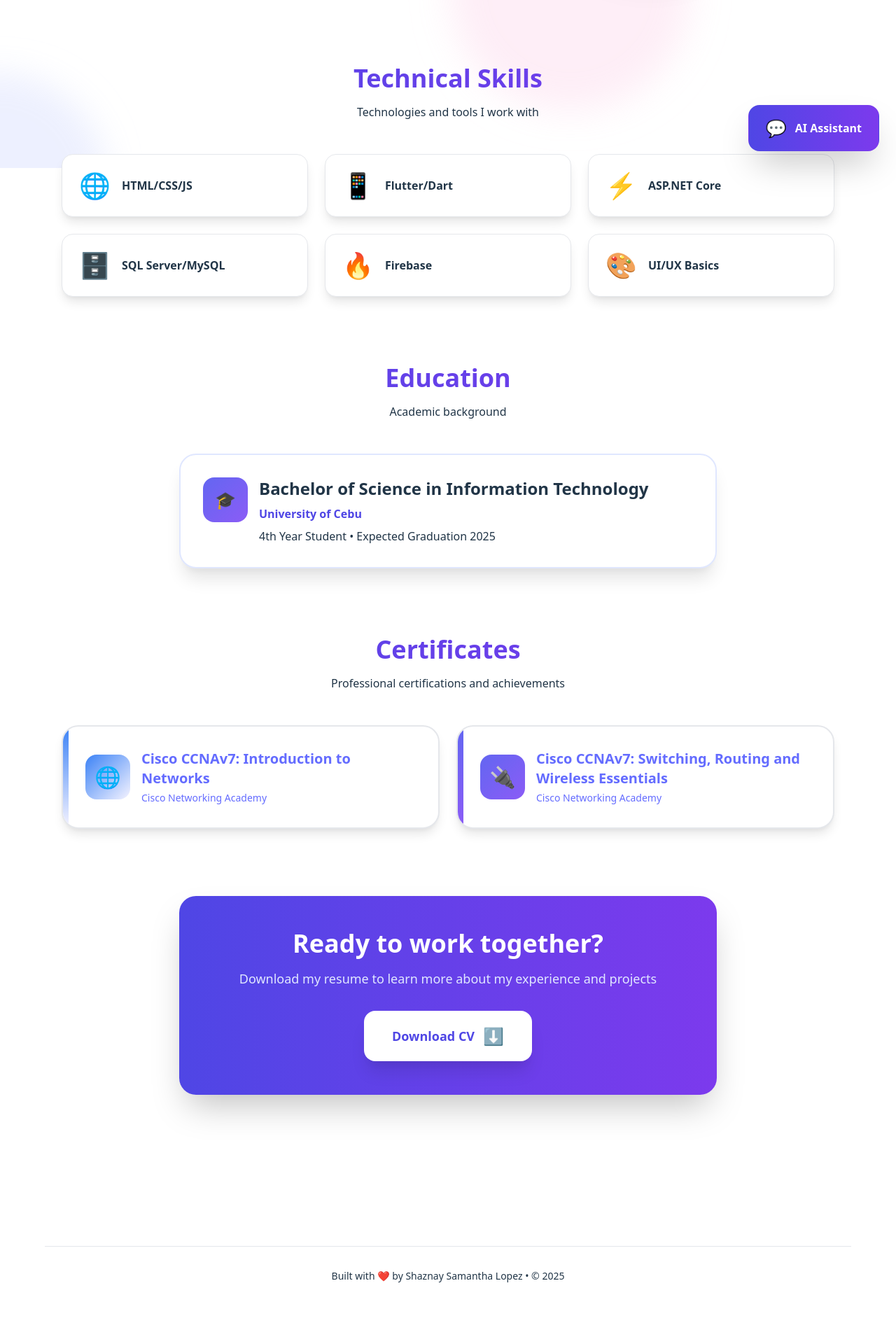
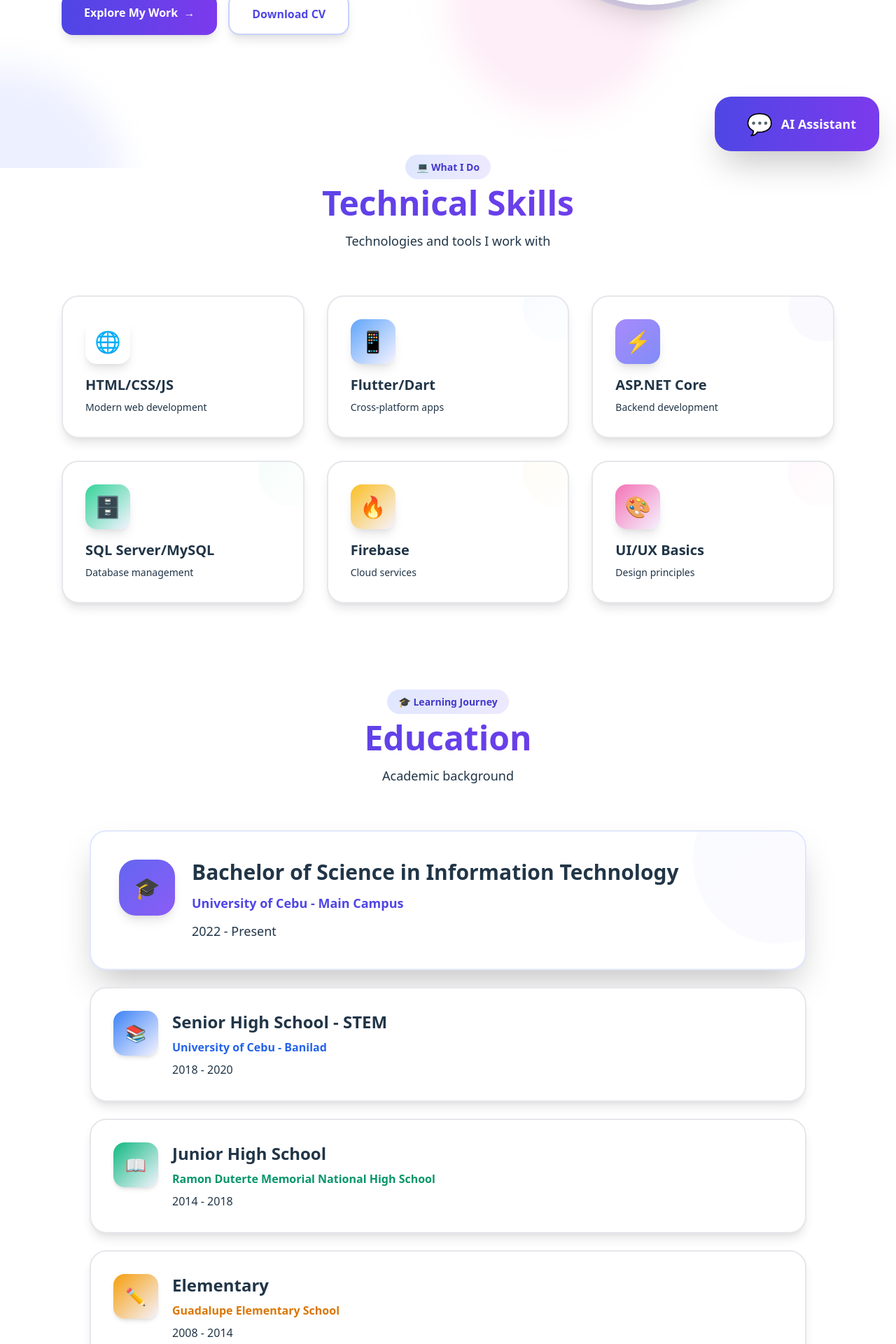
Before and after one commit to yangyangers/shaznay-portfolio, a React (Vite) app: page / in a window 1280 px wide. Shown: the part 560-2480 px from the top of the page at 70% size. Before the commit the page ends 2425 px from the top, so only its background shows below. Built offline with nearby package versions, Linux system fonts and the light colour scheme.

Commit message:
Enhancing the UI

```diff
--- a/src/PortfolioWithChat.jsx
+++ b/src/PortfolioWithChat.jsx
@@ -121,34 +121,35 @@ export default function PortfolioWithChat() {
 
       {/* Hero */}
       <main className="relative max-w-6xl mx-auto p-6">
-        <section id="hero" className="grid grid-cols-1 md:grid-cols-2 gap-12 items-center py-12">
-          <div className="space-y-6">
-            <div className="inline-block">
-              <span className="px-4 py-2 bg-indigo-100 text-indigo-700 rounded-full text-sm font-semibold">
+        <section id="hero" className="grid grid-cols-1 md:grid-cols-2 gap-12 items-center py-12 min-h-[80vh]">
+          <div className="space-y-8">
+            <div className="inline-block animate-bounce">
+              <span className="px-5 py-2 bg-gradient-to-r from-indigo-100 to-purple-100 text-indigo-700 rounded-full text-sm font-semibold shadow-md">
                 👋 Welcome to my portfolio
               </span>
             </div>
-            <h2 className="text-5xl md:text-6xl font-black leading-tight">
+            <h2 className="text-5xl md:text-7xl font-black leading-tight">
               Hi – I'm{" "}
-              <span className="bg-gradient-to-r from-indigo-600 via-purple-600 to-pink-600 bg-clip-text text-transparent">
+              <span className="bg-gradient-to-r from-indigo-600 via-purple-600 to-pink-600 bg-clip-text text-transparent animate-gradient">
                 Shaznay
               </span>
             </h2>
-            <p className="text-lg text-slate-600 leading-relaxed">
+            <p className="text-xl text-slate-600 leading-relaxed font-light">
               4th year BSIT student passionate about crafting elegant web and mobile solutions.
               I turn ideas into reality through clean code and thoughtful design.
             </p>
-            <div className="flex gap-4">
+            <div className="flex flex-wrap gap-4">
               <a
                 href="#skills"
-                className="group px-8 py-4 bg-gradient-to-r from-indigo-600 to-purple-600 text-white font-bold rounded-2xl shadow-lg hover:shadow-2xl transition-all transform hover:-translate-y-1 hover:scale-105"
+                className="group px-8 py-4 bg-gradient-to-r from-indigo-600 to-purple-600 text-white font-bold rounded-2xl shadow-lg hover:shadow-2xl transition-all transform hover:-translate-y-1 hover:scale-105 relative overflow-hidden"
               >
-                Explore My Work
-                <span className="inline-block ml-2 group-hover:translate-x-1 transition-transform">→</span>
+                <span className="relative z-10">Explore My Work</span>
+                <span className="relative z-10 inline-block ml-2 group-hover:translate-x-1 transition-transform">→</span>
+                <div className="absolute inset-0 bg-gradient-to-r from-purple-600 to-pink-600 opacity-0 group-hover:opacity-100 transition-opacity"></div>
               </a>
               <a
                 href="#cv"
-                className="px-8 py-4 bg-white text-indigo-600 font-bold rounded-2xl shadow-lg hover:shadow-2xl transition-all transform hover:-translate-y-1 border-2 border-indigo-200"
+                className="px-8 py-4 bg-white text-indigo-600 font-bold rounded-2xl shadow-lg hover:shadow-2xl transition-all transform hover:-translate-y-1 border-2 border-indigo-200 hover:border-indigo-400"
               >
                 Download CV
               </a>
@@ -156,15 +157,16 @@ export default function PortfolioWithChat() {
           </div>
           <div className="flex justify-center items-center">
             <div className="relative">
-              <div className="absolute inset-0 bg-gradient-to-r from-indigo-400 to-purple-400 rounded-full blur-2xl opacity-30 animate-pulse"></div>
+              <div className="absolute inset-0 bg-gradient-to-r from-indigo-400 to-purple-400 rounded-full blur-3xl opacity-40 animate-pulse"></div>
+              <div className="absolute -inset-4 bg-gradient-to-r from-pink-400 via-purple-400 to-indigo-400 rounded-full blur-2xl opacity-20 animate-spin-slow"></div>
 
-              <div className="relative rounded-full shadow-2xl w-80 h-80 bg-gradient-to-br from-indigo-200 to-purple-200 hover:scale-105 transition-transform duration-500 ring-8 ring-white flex items-center justify-center overflow-hidden">
-
+              <div className="relative rounded-full shadow-2xl w-80 h-80 bg-gradient-to-br from-indigo-200 to-purple-200 hover:scale-110 transition-transform duration-700 ring-8 ring-white flex items-center justify-center overflow-hidden group">
+                <div className="absolute inset-0 bg-gradient-to-br from-indigo-400/20 to-purple-400/20 opacity-0 group-hover:opacity-100 transition-opacity duration-500"></div>
                 {/* PLACE YOUR IMAGE HERE */}
                 <img
                   src="/myphoto.jpg"
                   alt="Shaznay"
-                  className="object-cover w-full h-full"
+                  className="object-cover w-full h-full group-hover:scale-110 transition-transform duration-700"
                 />
               </div>
             </div>
@@ -172,30 +174,39 @@ export default function PortfolioWithChat() {
         </section>
 
         {/* Skills */}
-        <section id="skills" className="mt-24 mb-16">
-          <div className="text-center mb-12">
-            <h3 className="text-4xl font-black mb-4 bg-gradient-to-r from-indigo-600 to-purple-600 bg-clip-text text-transparent">
+        <section id="skills" className="mt-32 mb-16">
+          <div className="text-center mb-16">
+            <div className="inline-block mb-4">
+              <span className="px-4 py-2 bg-gradient-to-r from-indigo-100 to-purple-100 text-indigo-700 rounded-full text-sm font-semibold">
+                💻 What I Do
+              </span>
+            </div>
+            <h3 className="text-5xl font-black mb-4 bg-gradient-to-r from-indigo-600 to-purple-600 bg-clip-text text-transparent">
               Technical Skills
             </h3>
-            <p className="text-slate-600">Technologies and tools I work with</p>
+            <p className="text-slate-600 text-lg">Technologies and tools I work with</p>
           </div>
-          <div className="grid grid-cols-1 sm:grid-cols-2 lg:grid-cols-3 gap-6">
+          <div className="grid grid-cols-1 sm:grid-cols-2 lg:grid-cols-3 gap-8">
             {[
-              { name: "HTML/CSS/JS", icon: "🌐", color: "from-orange-400 to-red-400" },
-              { name: "Flutter/Dart", icon: "📱", color: "from-blue-400 to-cyan-400" },
-              { name: "ASP.NET Core", icon: "⚡", color: "from-purple-400 to-indigo-400" },
-              { name: "SQL Server/MySQL", icon: "🗄️", color: "from-green-400 to-emerald-400" },
-              { name: "Firebase", icon: "🔥", color: "from-yellow-400 to-orange-400" },
-              { name: "UI/UX Basics", icon: "🎨", color: "from-pink-400 to-rose-400" }
+              { name: "HTML/CSS/JS", icon: "🌐", color: "from-orange-400 to-red-400", desc: "Modern web development" },
+              { name: "Flutter/Dart", icon: "📱", color: "from-blue-400 to-cyan-400", desc: "Cross-platform apps" },
+              { name: "ASP.NET Core", icon: "⚡", color: "from-purple-400 to-indigo-400", desc: "Backend development" },
+              { name: "SQL Server/MySQL", icon: "🗄️", color: "from-green-400 to-emerald-400", desc: "Database management" },
+              { name: "Firebase", icon: "🔥", color: "from-yellow-400 to-orange-400", desc: "Cloud services" },
+              { name: "UI/UX Basics", icon: "🎨", color: "from-pink-400 to-rose-400", desc: "Design principles" }
             ].map((skill, i) => (
               <div
                 key={i}
-                className="group relative bg-white p-6 rounded-2xl shadow-lg hover:shadow-2xl transition-all transform hover:-translate-y-2 border border-slate-100 overflow-hidden"
+                className="group relative bg-white p-8 rounded-3xl shadow-lg hover:shadow-2xl transition-all duration-500 transform hover:-translate-y-3 border-2 border-slate-100 overflow-hidden"
               >
-                <div className={`absolute inset-0 bg-gradient-to-br ${skill.color} opacity-0 group-hover:opacity-10 transition-opacity`}></div>
-                <div className="relative flex items-center space-x-4">
-                  <span className="text-4xl">{skill.icon}</span>
-                  <span className="font-bold text-slate-800">{skill.name}</span>
+                <div className={`absolute inset-0 bg-gradient-to-br ${skill.color} opacity-0 group-hover:opacity-10 transition-opacity duration-500`}></div>
+                <div className={`absolute -right-8 -top-8 w-24 h-24 bg-gradient-to-br ${skill.color} rounded-full opacity-5 group-hover:opacity-20 transition-opacity duration-500`}></div>
+                <div className="relative">
+                  <div className={`inline-flex items-center justify-center w-16 h-16 bg-gradient-to-br ${skill.color} rounded-2xl mb-4 shadow-lg group-hover:scale-110 transition-transform duration-500`}>
+                    <span className="text-3xl">{skill.icon}</span>
+                  </div>
+                  <h4 className="font-bold text-xl text-slate-800 mb-2">{skill.name}</h4>
+                  <p className="text-slate-500 text-sm">{skill.desc}</p>
                 </div>
               </div>
             ))}
@@ -203,26 +214,93 @@ export default function PortfolioWithChat() {
         </section>
 
         {/* Education */}
-        <section id="education" className="mt-24 mb-16">
-          <div className="text-center mb-12">
-            <h3 className="text-4xl font-black mb-4 bg-gradient-to-r from-indigo-600 to-purple-600 bg-clip-text text-transparent">
+        <section id="education" className="mt-32 mb-16">
+          <div className="text-center mb-16">
+            <div className="inline-block mb-4">
+              <span className="px-4 py-2 bg-gradient-to-r from-indigo-100 to-purple-100 text-indigo-700 rounded-full text-sm font-semibold">
+                🎓 Learning Journey
+              </span>
+            </div>
+            <h3 className="text-5xl font-black mb-4 bg-gradient-to-r from-indigo-600 to-purple-600 bg-clip-text text-transparent">
               Education
             </h3>
-            <p className="text-slate-600">Academic background</p>
+            <p className="text-slate-600 text-lg">Academic background</p>
           </div>
-          <div className="max-w-3xl mx-auto bg-white p-8 rounded-3xl shadow-xl hover:shadow-2xl transition-all border-2 border-indigo-100 relative overflow-hidden group">
-            <div className="absolute inset-0 bg-gradient-to-r from-indigo-50 to-purple-50 opacity-0 group-hover:opacity-100 transition-opacity"></div>
+
+          <div className="max-w-5xl mx-auto space-y-6">
+            {/* College */}
+            <div className="bg-white p-10 rounded-3xl shadow-2xl hover:shadow-3xl transition-all duration-500 border-2 border-indigo-100 relative overflow-hidden group">
+              <div className="absolute inset-0 bg-gradient-to-r from-indigo-50 to-purple-50 opacity-0 group-hover:opacity-100 transition-opacity duration-500"></div>
+              <div className="absolute -right-20 -top-20 w-60 h-60 bg-gradient-to-br from-indigo-200 to-purple-200 rounded-full opacity-10 group-hover:opacity-20 transition-opacity duration-500"></div>
               <div className="relative">
-              <div className="flex items-start space-x-4">
-                <div className="flex-shrink-0 w-16 h-16 bg-gradient-to-br from-indigo-500 to-purple-500 rounded-2xl flex items-center justify-center text-white text-2xl font-bold">
+                <div className="flex items-start space-x-6">
+                  <div className="flex-shrink-0 w-20 h-20 bg-gradient-to-br from-indigo-500 to-purple-500 rounded-3xl flex items-center justify-center text-white text-3xl font-bold shadow-lg group-hover:scale-110 transition-transform duration-500">
                     🎓
                   </div>
                   <div className="flex-1">
-                  <h4 className="text-2xl font-bold text-slate-900 mb-2">
+                    <h4 className="text-3xl font-black text-slate-900 mb-3 group-hover:text-indigo-600 transition-colors">
                       Bachelor of Science in Information Technology
                     </h4>
-                  <p className="text-indigo-600 font-semibold mb-2">University of Cebu</p>
-                  <p className="text-slate-600">4th Year Student • Expected Graduation 2025</p>
+                    <p className="text-indigo-600 font-bold text-lg mb-3">University of Cebu - Main Campus</p>
+                    <p className="text-slate-600 text-lg">2022 - Present</p>
+                  </div>
+                </div>
+              </div>
+            </div>
+
+            {/* Senior High School */}
+            <div className="bg-white p-8 rounded-3xl shadow-lg hover:shadow-xl transition-all duration-500 border-2 border-slate-100 relative overflow-hidden group">
+              <div className="absolute inset-0 bg-gradient-to-r from-blue-50 to-cyan-50 opacity-0 group-hover:opacity-100 transition-opacity duration-500"></div>
+              <div className="relative">
+                <div className="flex items-start space-x-5">
+                  <div className="flex-shrink-0 w-16 h-16 bg-gradient-to-br from-blue-500 to-cyan-500 rounded-2xl flex items-center justify-center text-white text-2xl font-bold shadow-md group-hover:scale-110 transition-transform duration-500">
+                    📚
+                  </div>
+                  <div className="flex-1">
+                    <h4 className="text-2xl font-bold text-slate-900 mb-2 group-hover:text-blue-600 transition-colors">
+                      Senior High School - STEM
+                    </h4>
+                    <p className="text-blue-600 font-semibold text-base mb-2">University of Cebu - Banilad</p>
+                    <p className="text-slate-600">2018 - 2020</p>
+                  </div>
+                </div>
+              </div>
+            </div>
+
+            {/* Junior High School */}
+            <div className="bg-white p-8 rounded-3xl shadow-lg hover:shadow-xl transition-all duration-500 border-2 border-slate-100 relative overflow-hidden group">
+              <div className="absolute inset-0 bg-gradient-to-r from-green-50 to-emerald-50 opacity-0 group-hover:opacity-100 transition-opacity duration-500"></div>
+              <div className="relative">
+                <div className="flex items-start space-x-5">
+                  <div className="flex-shrink-0 w-16 h-16 bg-gradient-to-br from-green-500 to-emerald-500 rounded-2xl flex items-center justify-center text-white text-2xl font-bold shadow-md group-hover:scale-110 transition-transform duration-500">
+                    📖
+                  </div>
+                  <div className="flex-1">
+                    <h4 className="text-2xl font-bold text-slate-900 mb-2 group-hover:text-green-600 transition-colors">
+                      Junior High School
+                    </h4>
+                    <p className="text-green-600 font-semibold text-base mb-2">Ramon Duterte Memorial National High School</p>
+                    <p className="text-slate-600">2014 - 2018</p>
+                  </div>
+                </div>
+              </div>
+            </div>
+
+            {/* Elementary */}
+            <div className="bg-white p-8 rounded-3xl shadow-lg hover:shadow-xl transition-all duration-500 border-2 border-slate-100 relative overflow-hidden group">
+              <div className="absolute inset-0 bg-gradient-to-r from-yellow-50 to-orange-50 opacity-0 group-hover:opacity-100 transition-opacity duration-500"></div>
+              <div className="relative">
+                <div className="flex items-start space-x-5">
+                  <div className="flex-shrink-0 w-16 h-16 bg-gradient-to-br from-yellow-500 to-orange-500 rounded-2xl flex items-center justify-center text-white text-2xl font-bold shadow-md group-hover:scale-110 transition-transform duration-500">
+                    ✏️
+                  </div>
+                  <div className="flex-1">
+                    <h4 className="text-2xl font-bold text-slate-900 mb-2 group-hover:text-yellow-600 transition-colors">
+                      Elementary
+                    </h4>
+                    <p className="text-yellow-600 font-semibold text-base mb-2">Guadalupe Elementary School</p>
+                    <p className="text-slate-600">2008 - 2014</p>
+                  </div>
                 </div>
               </div>
             </div>
@@ -230,14 +308,19 @@ export default function PortfolioWithChat() {
         </section>
 
         {/* Certificates */}
-        <section id="certificates" className="mt-24 mb-16">
-          <div className="text-center mb-12">
-            <h3 className="text-4xl font-black mb-4 bg-gradient-to-r from-indigo-600 to-purple-600 bg-clip-text text-transparent">
+        <section id="certificates" className="mt-32 mb-16">
+          <div className="text-center mb-16">
+            <div className="inline-block mb-4">
+              <span className="px-4 py-2 bg-gradient-to-r from-indigo-100 to-purple-100 text-indigo-700 rounded-full text-sm font-semibold">
+                🏆 Achievements
+              </span>
+            </div>
+            <h3 className="text-5xl font-black mb-4 bg-gradient-to-r from-indigo-600 to-purple-600 bg-clip-text text-transparent">
               Certificates
             </h3>
-            <p className="text-slate-600">Professional certifications and achievements</p>
+            <p className="text-slate-600 text-lg">Professional certifications and achievements</p>
           </div>
-          <div className="grid grid-cols-1 md:grid-cols-2 gap-6">
+          <div className="grid grid-cols-1 md:grid-cols-2 gap-8">
             {[
               { name: "Cisco CCNAv7: Introduction to Networks", icon: "🌐", color: "from-blue-500 to-cyan-500", pdf: "/certificates/ccna-intro-networks.pdf" },
               { name: "Cisco CCNAv7: Switching, Routing and Wireless Essentials", icon: "🔌", color: "from-indigo-500 to-purple-500", pdf: "/certificates/ccna-switching-routing.pdf" }
@@ -247,18 +330,19 @@ export default function PortfolioWithChat() {
                 href={cert.pdf}
                 target="_blank"
                 rel="noopener noreferrer"
-                className="group relative bg-white p-8 rounded-3xl shadow-lg hover:shadow-2xl transition-all transform hover:-translate-y-2 border-2 border-slate-100 overflow-hidden cursor-pointer"
+                className="group relative bg-white p-10 rounded-3xl shadow-lg hover:shadow-2xl transition-all duration-500 transform hover:-translate-y-3 border-2 border-slate-100 overflow-hidden cursor-pointer"
               >
-                <div className={`absolute top-0 left-0 w-2 h-full bg-gradient-to-b ${cert.color}`}></div>
-                <div className="flex items-center space-x-4">
-                  <div className={`w-16 h-16 bg-gradient-to-br ${cert.color} rounded-2xl flex items-center justify-center text-white text-3xl`}>
+                <div className={`absolute top-0 left-0 w-2 h-full bg-gradient-to-b ${cert.color} group-hover:w-full group-hover:opacity-10 transition-all duration-500`}></div>
+                <div className="absolute -right-12 -bottom-12 w-40 h-40 bg-gradient-to-br from-indigo-200 to-purple-200 rounded-full opacity-0 group-hover:opacity-20 transition-opacity duration-500"></div>
+                <div className="relative flex items-center space-x-6">
+                  <div className={`w-20 h-20 bg-gradient-to-br ${cert.color} rounded-3xl flex items-center justify-center text-white text-4xl shadow-lg group-hover:scale-110 transition-transform duration-500`}>
                     {cert.icon}
                   </div>
                   <div className="flex-1">
-                    <h4 className="text-xl font-bold text-slate-900">{cert.name}</h4>
-                    <p className="text-slate-500 text-sm mt-1 flex items-center">
+                    <h4 className="text-xl font-black text-slate-900 mb-2 group-hover:text-indigo-600 transition-colors">{cert.name}</h4>
+                    <p className="text-slate-500 text-sm flex items-center">
                       Cisco Networking Academy
-                      <span className="ml-2 text-indigo-600 opacity-0 group-hover:opacity-100 transition-opacity">→</span>
+                      <span className="ml-3 text-indigo-600 opacity-0 group-hover:opacity-100 transition-all transform translate-x-0 group-hover:translate-x-2 text-xl">→</span>
                     </p>
                   </div>
                 </div>
@@ -268,22 +352,30 @@ export default function PortfolioWithChat() {
         </section>
 
         {/* Resume */}
-        <section id="resume" className="mt-24 mb-32">
-          <div className="max-w-3xl mx-auto text-center bg-gradient-to-r from-indigo-600 to-purple-600 p-12 rounded-3xl shadow-2xl">
-            <h3 className="text-4xl font-black mb-4 text-white">
+        <section id="resume" className="mt-32 mb-32">
+          <div className="max-w-4xl mx-auto text-center bg-gradient-to-r from-indigo-600 via-purple-600 to-pink-600 p-16 rounded-3xl shadow-2xl relative overflow-hidden group">
+            <div className="absolute inset-0 bg-gradient-to-r from-pink-600 via-purple-600 to-indigo-600 opacity-0 group-hover:opacity-100 transition-opacity duration-1000"></div>
+            <div className="absolute -top-20 -left-20 w-60 h-60 bg-white rounded-full opacity-10 group-hover:scale-150 transition-transform duration-1000"></div>
+            <div className="absolute -bottom-20 -right-20 w-60 h-60 bg-white rounded-full opacity-10 group-hover:scale-150 transition-transform duration-1000"></div>
+            <div className="relative z-10">
+              <div className="inline-block mb-6">
+                <span className="text-6xl">📄</span>
+              </div>
+              <h3 className="text-5xl font-black mb-6 text-white">
                 Ready to work together?
               </h3>
-            <p className="text-indigo-100 mb-8 text-lg">
+              <p className="text-indigo-100 mb-10 text-xl max-w-2xl mx-auto">
                 Download my resume to learn more about my experience and projects
               </p>
               <a
                 href="/cv.pdf"
                 download
-              className="inline-flex items-center space-x-3 px-10 py-5 bg-white text-indigo-600 rounded-2xl shadow-xl hover:shadow-2xl transition-all transform hover:-translate-y-1 font-bold text-lg group"
+                className="inline-flex items-center space-x-4 px-12 py-6 bg-white text-indigo-600 rounded-2xl shadow-2xl hover:shadow-white/25 transition-all transform hover:-translate-y-2 hover:scale-105 font-bold text-lg group/btn"
               >
                 <span>Download CV</span>
-              <span className="text-2xl group-hover:translate-y-1 transition-transform">⬇️</span>
+                <span className="text-3xl group-hover/btn:translate-y-1 transition-transform">⬇️</span>
               </a>
+            </div>
           </div>
         </section>
       </main>
@@ -292,10 +384,11 @@ export default function PortfolioWithChat() {
       <div className="fixed right-6 bottom-6 z-50">
         <button
           onClick={() => setShowChat((s) => !s)}
-          className="flex items-center space-x-3 bg-gradient-to-r from-indigo-600 to-purple-600 text-white px-6 py-4 rounded-2xl shadow-2xl hover:shadow-indigo-500/50 transition-all transform hover:-translate-y-1 hover:scale-105 group"
+          className="flex items-center space-x-3 bg-gradient-to-r from-indigo-600 to-purple-600 text-white px-8 py-5 rounded-3xl shadow-2xl hover:shadow-indigo-500/50 transition-all transform hover:-translate-y-2 hover:scale-110 group relative overflow-hidden"
         >
-          <span className="text-2xl">💬</span>
-          <span className="font-bold">AI Assistant</span>
+          <div className="absolute inset-0 bg-gradient-to-r from-purple-600 to-pink-600 opacity-0 group-hover:opacity-100 transition-opacity"></div>
+          <span className="text-3xl relative z-10 group-hover:scale-125 transition-transform">💬</span>
+          <span className="font-bold text-lg relative z-10">AI Assistant</span>
         </button>
       </div>
 
@@ -402,6 +495,21 @@ export default function PortfolioWithChat() {
         .animation-delay-4000 {
           animation-delay: 4s;
         }
+        @keyframes gradient {
+          0%, 100% { background-position: 0% 50%; }
+          50% { background-position: 100% 50%; }
+        }
+        .animate-gradient {
+          background-size: 200% 200%;
+          animation: gradient 3s ease infinite;
+        }
+        @keyframes spin-slow {
+          from { transform: rotate(0deg); }
+          to { transform: rotate(360deg); }
+        }
+        .animate-spin-slow {
+          animation: spin-slow 20s linear infinite;
+        }
       `}</style>
     </div>
   );
```
Lines whose indentation alone changed are shown as unchanged.
